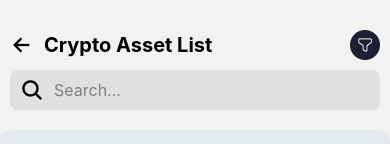
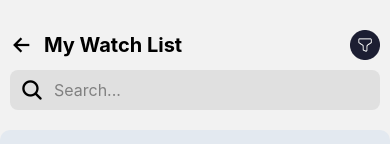
Before and after one commit to secure-hideout/Trading-utpa, a React Native app: screen /SeeAllItems in a window 390 px wide. Shown: the top 144 px of the page. Built offline with nearby package versions, Linux system fonts and the light colour scheme.

Commit message:
changed cypto asset list to my watch list

```diff
--- a/App.js
+++ b/App.js
@@ -27,6 +27,7 @@ function App() {
 }
 
 export default App;
+// export default App;
 
 
 
--- a/screens/SeeAllItems.js
+++ b/screens/SeeAllItems.js
@@ -40,7 +40,7 @@ const SeeAllItems = () => {
         <TouchableOpacity onPress={handleBack} style={styles.leftContainer}>
           <Ionicons name="arrow-back-outline" size={24} color="black" />
         </TouchableOpacity>
-        <Text style={styles.backText}>Crypto Asset List</Text>
+        <Text style={styles.backText}>My Watch List</Text>
         <TouchableOpacity onPress={handleFilter} style={styles.rightContainer}>
           <Image source={require('../assets/filter.png')} style={styles.filterImage} />
         </TouchableOpacity>
```
